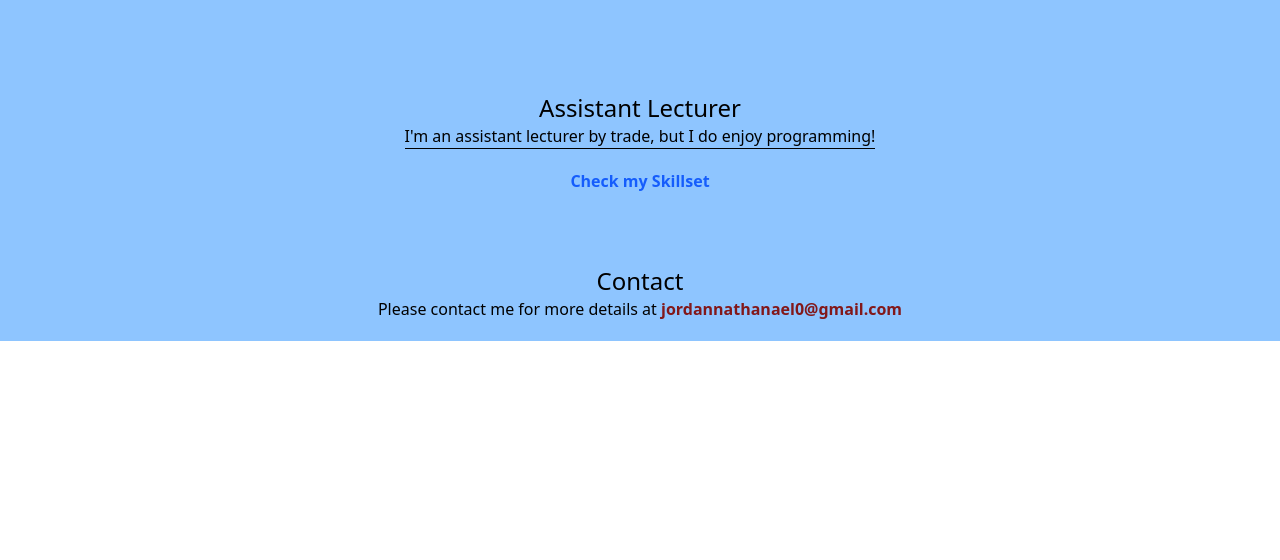
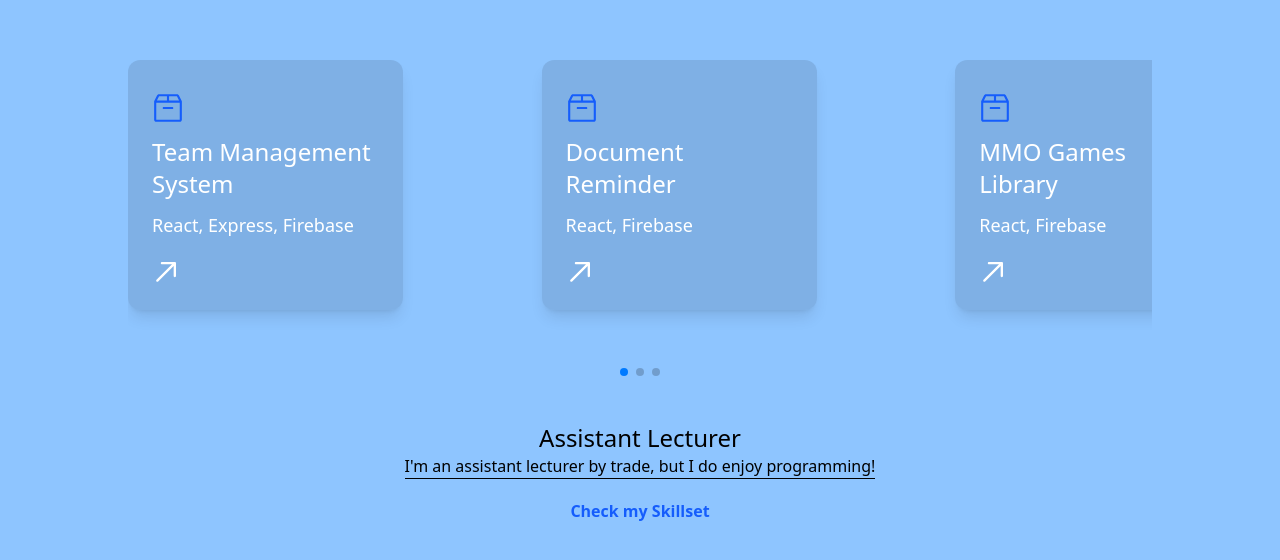
Before and after one commit to XrayenJN/PersonalWebsite, a React (Vite) app: page / in a window 1280 px wide. Shown: the part 732-1292 px from the top of the page. Before the commit the page ends 1073 px from the top, so only its background shows below. Built offline with nearby package versions, Linux system fonts and the light colour scheme.

Commit message:
feat: add the card slider implementation

```diff
--- /dev/null
+++ b/src/components/mainpage/Project.jsx
@@ -0,0 +1,53 @@
+import { Swiper, SwiperSlide } from 'swiper/react'
+import 'swiper/css'
+import 'swiper/css/pagination'
+import 'swiper/css/free-mode'
+
+import { FreeMode, Pagination } from 'swiper/modules'
+import { RxArrowTopRight } from 'react-icons/rx'
+import { ProjectsData } from '../../constants/projects'
+
+const Project = () => {
+  return (
+    <div className="flex items-center justify-center flex-col h-fit">
+      <Swiper
+        breakpoints={{
+          340: {
+            slidesPerView: 2,
+            spaceBetween: 10,
+          },
+          700: {
+            slidesPerView: 2.5,
+            spaceBetween: 10,
+          },
+        }}
+        freeMode={true}
+        pagination={{
+          clickable: true,
+        }}
+        modules={[FreeMode, Pagination]}
+        className="max-w-[90%] lg:max-w-[80%]"
+      >
+        {ProjectsData.map((item) => (
+          <SwiperSlide key={item.title}>
+            <div className="flex flex-col gap-4 mb-20 group relative shadow-lg text-white rounded-xl px-6 py-8 h-[200px] w-[150px] lg:h-[250px] lg:w-[275px] overflow-hidden cursor-pointer">
+              <div
+                className="absolute inset-0 bg-cover bg-center"
+                style={{ backgroundImage: item.backgroundImage }}
+              />
+              <div className="absolute inset-0 bg-black opacity-10 group-hover:opacity-50" />
+              <div className="relative flex flex-col gap-3">
+                <item.icon className="text-blue-600 group-hover:text-blue-400 w-[32px] h-[32px]" />
+                <h1 className="text-xl lg:text-2xl">{item.title} </h1>
+                <p className="lg:text-[18px]">{item.content} </p>
+              </div>
+              <RxArrowTopRight className="absolute bottom-5 left-5 w-[35px] h-[35px] text-white group-hover:text-blue-500 group-hover:rotate-45 duration-100" />
+            </div>
+          </SwiperSlide>
+        ))}
+      </Swiper>
+    </div>
+  )
+}
+
+export default Project
--- a/src/pages/Main.jsx
+++ b/src/pages/Main.jsx
@@ -9,6 +9,7 @@ const Main = () => {
     <div className="h-max bg-blue-300">
         <Header />
         <Hero />
+        <Project />
         <SkillIntro />
         <Footer />
     </div>
```
